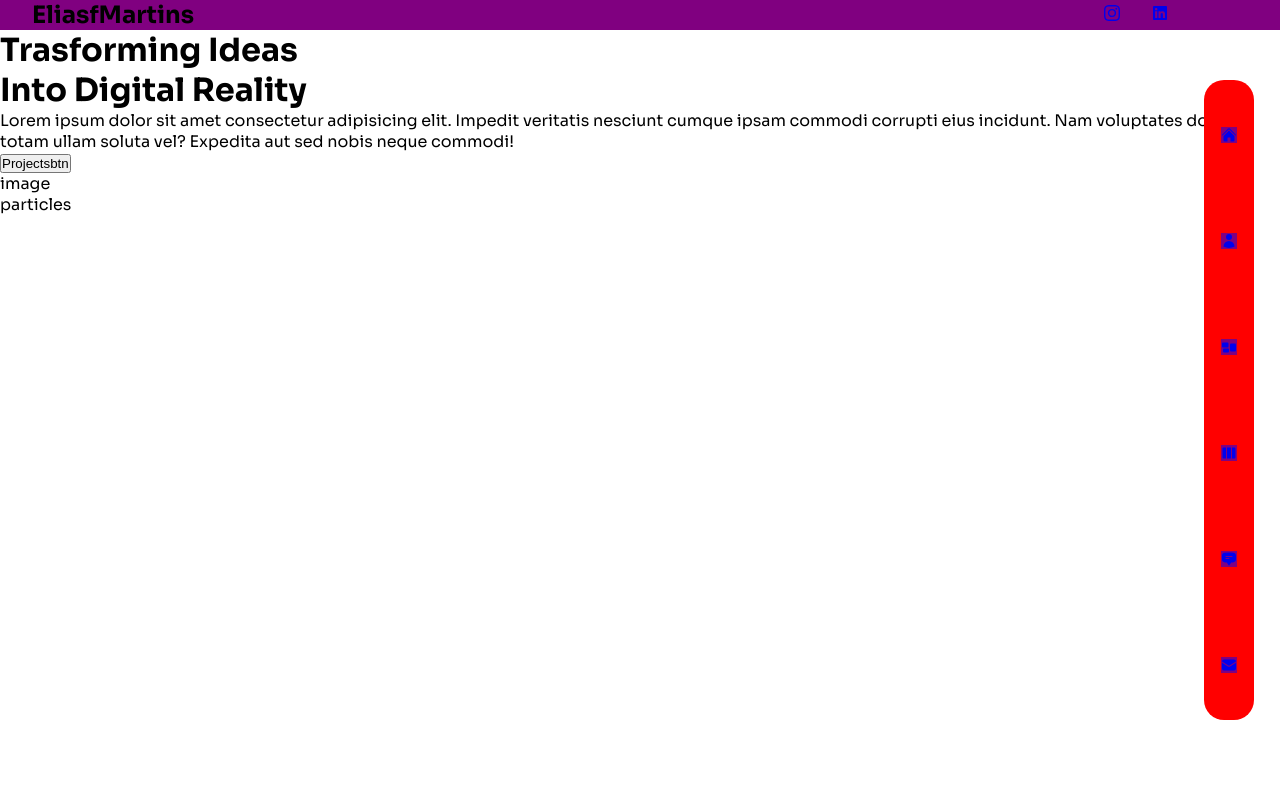
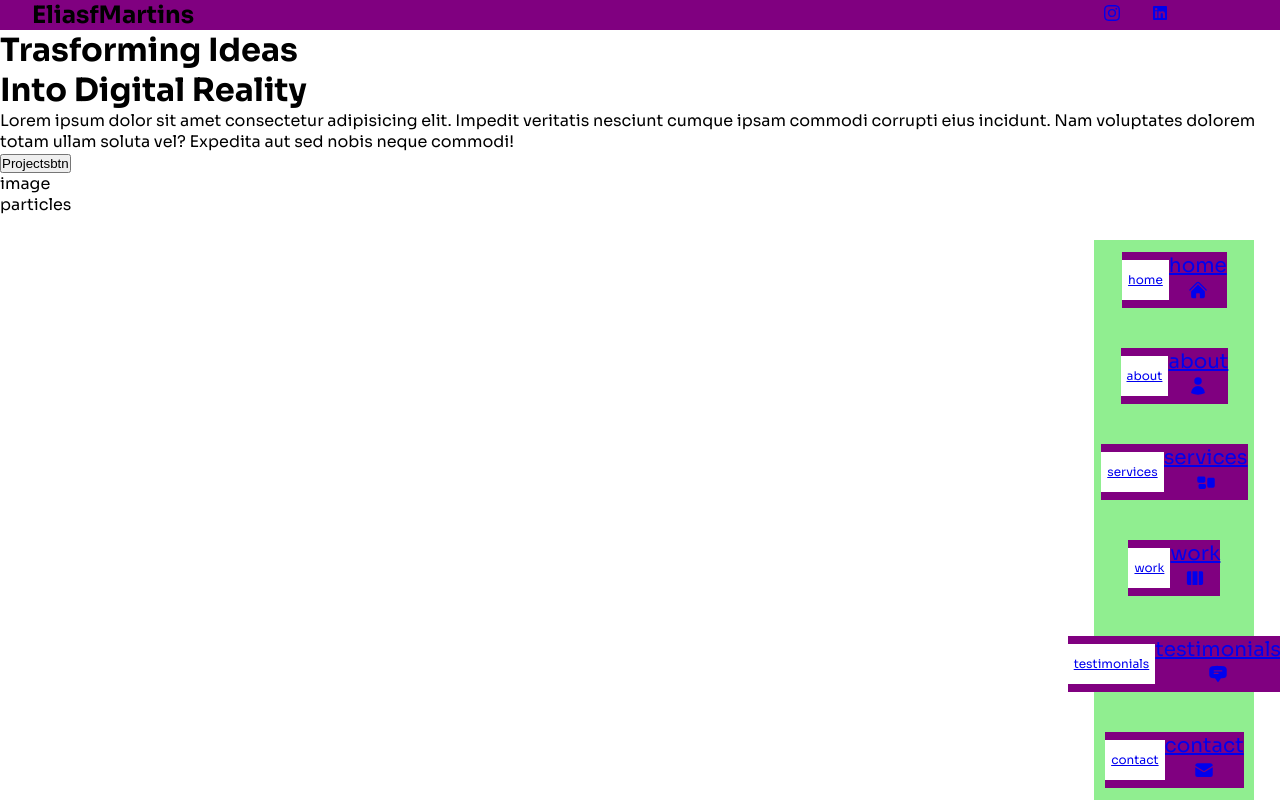
Before and after one commit to eliasfmartins/newportfolio, a Next.js app: page / in a window 1280 px wide. Built offline with nearby package versions, Linux system fonts and the light colour scheme.

Commit message:
styles: ajustando nav

```diff
--- a/src/app/components/Nav/index.tsx
+++ b/src/app/components/Nav/index.tsx
@@ -1,5 +1,4 @@
 "use client";
-import Link from "next/link";
 
 import {
   HiHome,
@@ -31,7 +30,7 @@ export const Nav = () => {
   const pathname = usePathname();
   return (
     <NavContainer>
-      <div className="nav">
+      <div className="navcontent">
         {navData.map((link, index) => {
           return (
             <LinkCotaniner
@@ -40,10 +39,10 @@ export const Nav = () => {
               className={link.path === pathname ? "" : ""}
             >
               <div>
-                {/* posiiton absolute rigth 0  hiden  so e pra ver isso no hover */}
-                {/* <div className="hidden">{link.name}</div> */}
+                <div className="namecontainer">
+                  <div className="name">{link.name}</div>
+                </div>
               </div>
-              <div>{/* fazer um triangulo pra fica com efeito foda  */}</div>
               <div className="icon">
                 <span>{link.name}</span>
                 {link.icon}
--- a/src/app/components/Nav/style.ts
+++ b/src/app/components/Nav/style.ts
@@ -3,65 +3,92 @@ import styled from 'styled-components'
 import Link from 'next/link'
 export const LinkCotaniner = styled(Link)`
   display: flex;
+  position: relative;
   align-items: center;
   justify-content: center;
   background: purple;
+  text-align: center;
+
   div.hidden {
     display: flex;
     visibility: hidden;
   }
+  &:hover{
+    color: red;
+    transition: 0.3s;
+  }
+  .namecontainer{
+    background: white;
+    position: relative;
+    display:flex;
+    align-items: center;
+    padding: 6px;
+  }
+  .namecontainerall{
+    position: absolute;
+    padding-right: 14px;
+    right: 0;
+    visibility: hidden;
+  }
+  .name{
+    font-size: 12px;
+
+  }
 `
 export const NavContainer = styled.nav`
+  display: flex;
+  flex-direction: column;
+  background: lightgreen;
+  align-items: center;
+  padding: 4rem;
+  row-gap: 1rem;
   position: fixed;
-  background: red;
-  top: 50%;
+  max-height: max-content;
+  bottom: 0;
+  margin-top: auto;
   right: 2%;
-  transform: translate(0%, -50%);
-  border-radius: 20px;
-  width: 50px;
-  span {
-    display: none;
-  }
-  .icon{
+  z-index: 50;
+  top: 0;
+  width: 100%;
+
+  .navcontent {
+    z-index: 55;
+    background: red;
     display: flex;
+    width: 100%;
     align-items: center;
     justify-content: space-between;
-    gap: 2rem;
+    row-gap: 2.5rem;
+    padding: 2rem 1rem;
+    height: 400px;
+    background: red;
+    font-size: 1.875rem;
+    line-height: 2.25rem;
+    color: white;
   }
-  .icon:hover {
-    span {
-      display: flex;
+  @media (min-width: 768px) {
+    .navcontent {
+      padding-left: 10rem;
+      padding-right: 10rem;
     }
   }
-  .nav {
-    display: flex;
-    flex-direction: column;
-    gap: 1rem;
-    justify-content: space-around;
-    align-items: center;
-    width: 100%;
-    padding: 10px;
-    height: 80vh;
-  }
-  a {
-    text-decoration: none;
-  }
-  @media (max-width: 700px) {
-    height: 50px;
-    display: flex;
-    width: 90%;
-    bottom: 10px;
-    left: 50%;
-    transform: translate(-50%, 450%);
-    background: red;
-    border-radius: 20px;
-    .nav {
-      display: flex;
-      flex-direction: row;
-      gap: 1rem;
-      justify-content: space-around;
-      height: auto;
-      align-items: center;
+  @media (min-width: 1280px) {
+    padding: 5rem;
+    height: 100vh;
+    max-width: 28rem;
+    width: 4rem;
+    justify-content: center;
+    .navcontent {
+      max-height: max-content;
+      padding: 0;
+      flex-direction: column;
+      justify-content: center;
+      font-size: 1.25rem;
+      line-height: 1.75rem;
+      border-radius: 9999px;
+    }
+    .namecontainerall{
+
     }
   }
 `
--- a/src/app/layout.tsx
+++ b/src/app/layout.tsx
@@ -3,7 +3,6 @@ import { Sora } from "next/font/google";
 import { Nav } from "./components/Nav";
 import { Header } from "./components/Header";
 import { AnimatePresence, motion } from "framer-motion";
-import { useRouter } from "next/navigation";
 import { Transtition } from "./components/Transition";
 import { GlobalStyles } from "./globalStyles";
 
--- a/src/app/page.tsx
+++ b/src/app/page.tsx
@@ -1,8 +1,8 @@
 'use client'
-import Image from "next/image";
 
 import { motion } from "framer-motion";
 import { fadeIn } from "./variants";
+
 export default function Home() {
   return (
     <motion.div>
```
